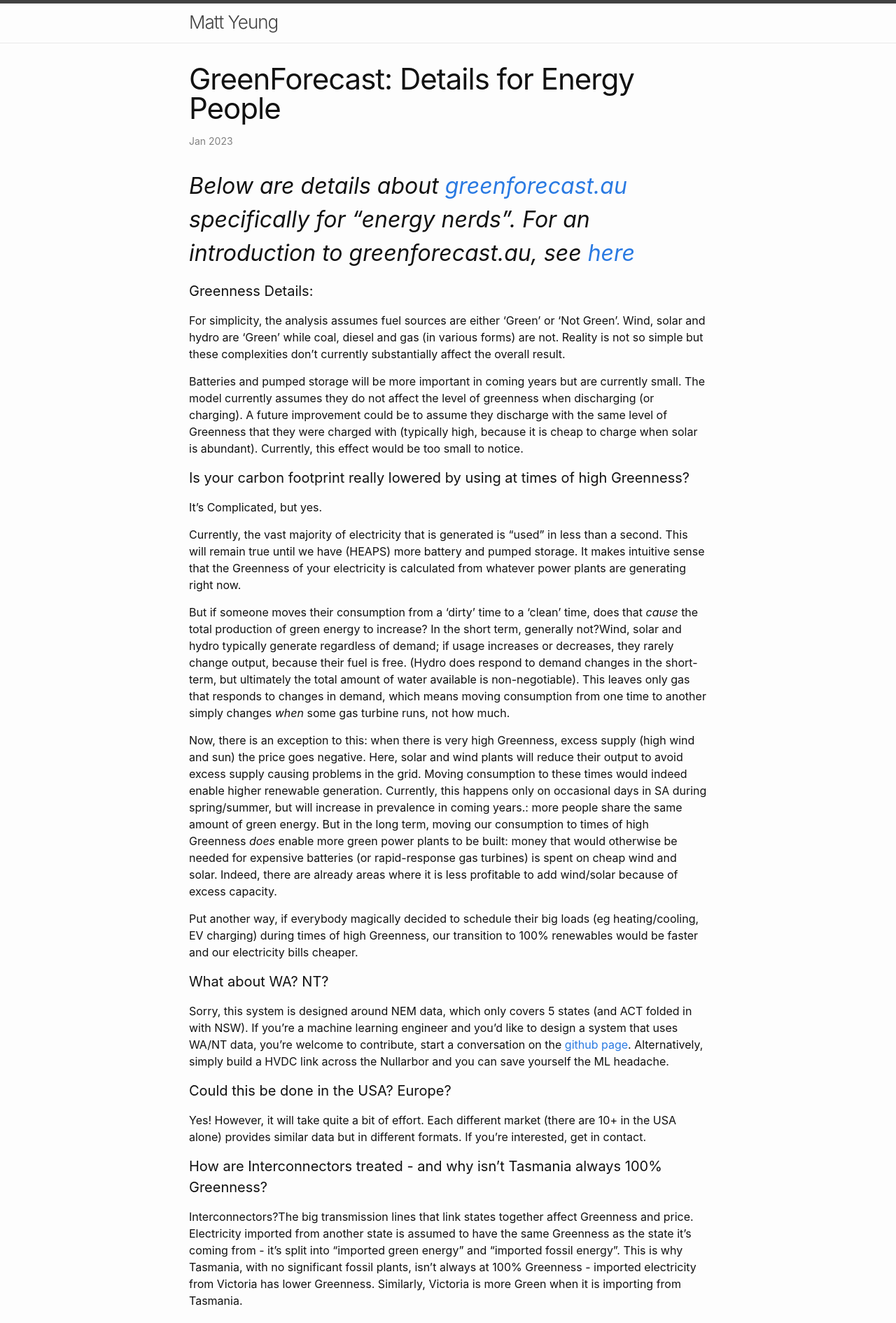
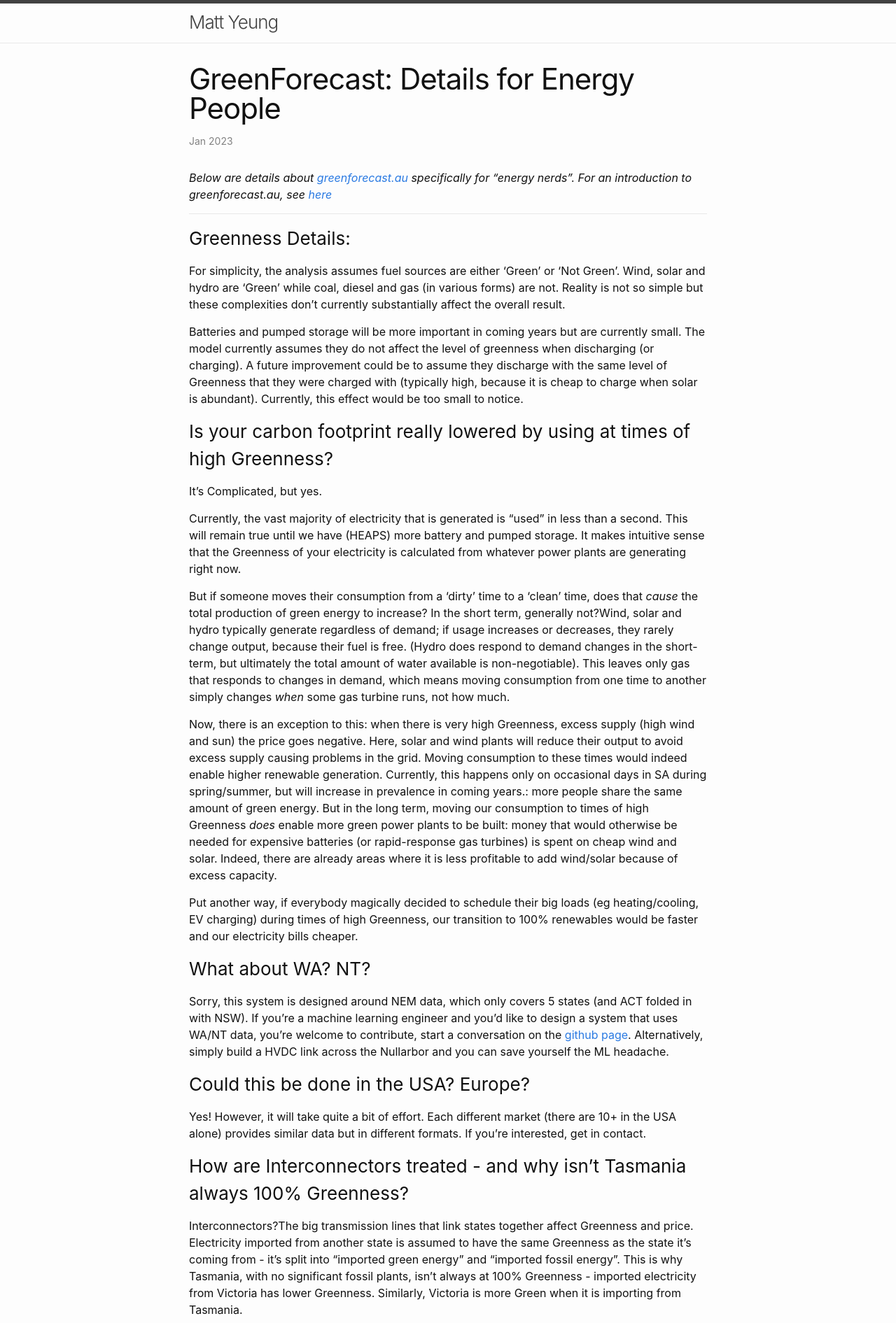
Before and after one commit to mattyyeung/mattyyeung.github.io, a Jekyll site: the page built from _posts/2023-01-01-greenforecast-energy-details.md, in a window 1280 px wide. Shown: the top 1891 px of the page at 70% size. Built offline with Jekyll 4.4.1, drawn with Linux system fonts in a browser that asks for light colours.

Commit message:
formatting

```diff
--- a/_posts/2023-01-01-greenforecast-energy-details.md
+++ b/_posts/2023-01-01-greenforecast-energy-details.md
@@ -4,14 +4,16 @@ title: "GreenForecast: Details for Energy People"
 ---
 
 *Below are details about [greenforecast.au](http://greenforecast.au/) specifically for "energy nerds". For an introduction to greenforecast.au, see [here](/greenforecast)*
+
 ---
-#### Greenness Details:
+
+### Greenness Details:
 
 For simplicity, the analysis assumes fuel sources are either 'Green' or 'Not Green'. Wind, solar and hydro are 'Green' while coal, diesel and gas (in various forms) are not. Reality is not so simple but these complexities don't currently substantially affect the overall result.
 
 Batteries and pumped storage will be more important in coming years but are currently small. The model currently assumes they do not affect the level of greenness when discharging (or charging). A future improvement could be to assume they discharge with the same level of Greenness that they were charged with (typically high, because it is cheap to charge when solar is abundant). Currently, this effect would be too small to notice.
 
-#### Is your carbon footprint really lowered by using at times of high Greenness?
+### Is your carbon footprint really lowered by using at times of high Greenness?
 
 It's Complicated, but yes.
 
@@ -23,32 +25,32 @@ Now, there is an exception to this: when there is very high Greenness, excess su
 
 Put another way, if everybody magically decided to schedule their big loads (eg heating/cooling, EV charging) during times of high Greenness, our transition to 100% renewables would be faster and our electricity bills cheaper.
 
-#### What about WA? NT?
+### What about WA? NT?
 
 Sorry, this system is designed around NEM data, which only covers 5 states (and ACT folded in with NSW). If you're a machine learning engineer and you'd like to design a system that uses WA/NT data, you're welcome to contribute, start a conversation on the [github page](https://github.com/mattyyeung/GreenForecastPublic). Alternatively, simply build a HVDC link across the Nullarbor and you can save yourself the ML headache.
 
-#### Could this be done in the USA? Europe?
+### Could this be done in the USA? Europe?
 
 Yes! However, it will take quite a bit of effort. Each different market (there are 10+ in the USA alone) provides similar data but in different formats. If you're interested, get in contact.
 
-#### How are Interconnectors treated - and why isn't Tasmania always 100% Greenness?
+### How are Interconnectors treated - and why isn't Tasmania always 100% Greenness?
 
 Interconnectors?The big transmission lines that link states together affect Greenness and price. Electricity imported from another state is assumed to have the same Greenness as the state it's coming from - it's split into "imported green energy" and "imported fossil energy". This is why Tasmania, with no significant fossil plants, isn't always at 100% Greenness - imported electricity from Victoria has lower Greenness. Similarly, Victoria is more Green when it is importing from Tasmania.
 
-#### What is "Wholesale Price"?
+### What is "Wholesale Price"?
 
 Power companies and power plants buy and sell electricity to each other on a "national" spot market, operated by AEMO. Every 5 minutes there is a new market price for each region (state). Every-day consumers typically don't have direct access to this market: their power company buys on behalf of all its customers. Customers pay a flat fee to the power company so the minute-to-minute fluctations of the market don't affect them directly. However, larger commercial/industrial customers may be directly exposed to market fluctuations and there are also some (TODO) power companies that offer 'pass-through' pricing to households.
 
 Note that the wholesale price of electricity only makes up part of your power bill: other "fixed costs" for infrastructure eg "poles and wires" also contribute.
 
-#### When are forecasts less accurate?
+### When are forecasts less accurate?
 
 *   If the weather forecasts turn out to be wrong then wind and solar projections will also be wrong. If the weather forecast for some day changes as it gets closer, the model will adjust Greenness and Price predictions too.
 *   If there's an unexpected outage of a large power plant or interconnector then predictions will be wrong. This affects price predictions more than Greenness. Planned outages are taken into account.
 *   Times of high market volatility (eg 2022) result in lower-accuracy price forecasts
 *   This model is not specifically designed to predict the large price spikes that sporadically occur; this would not contribute to this project's goals.
 
-#### How does this compare to other predictions?
+### How does this compare to other predictions?
 
 Greenness: [watttime.org](https://www.watttime.org) uses different measure in place of Greenness: a _marginal_ rate not an absolute one (see their [methodology](https://www.watttime.org/marginal-emissions-methodology/) and [API](https://www.watttime.org/api-documentation/#introduction) pages).
 
--- a/assets/main.scss
+++ b/assets/main.scss
@@ -12,10 +12,10 @@ hr {
   border-bottom: none;
   border-left: none;
   border-right: none;
-  padding: $spacing-unit 0;
+  margin: 15px 0;
 }
 
 
 .footer-col-wrapper {
-  @include relative-font-size(0.75);
+  @include relative-font-size(0.7);
 }
```
Also changed, not shown: other parts of _posts/2023-01-01-greenforecast-energy-details.md (+5 -5 lines), _posts/2023-01-02-greenforecast-tech-details.md (+2 -0 lines).
